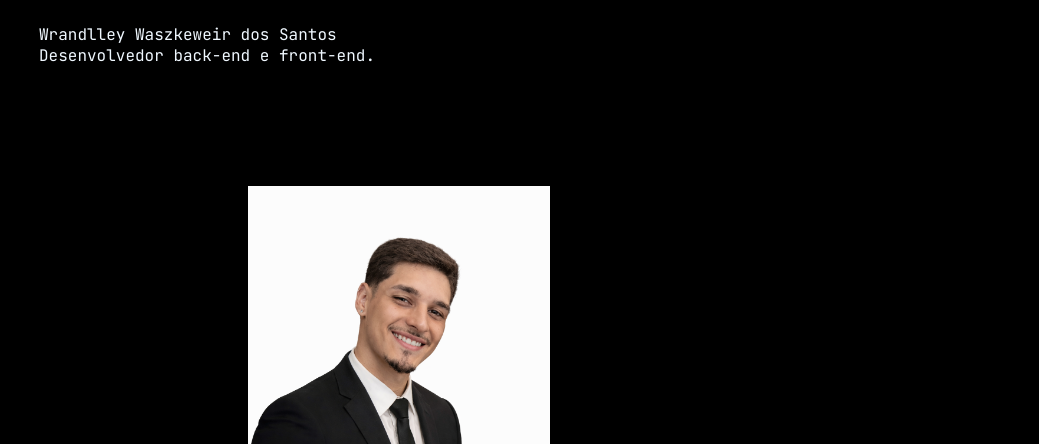
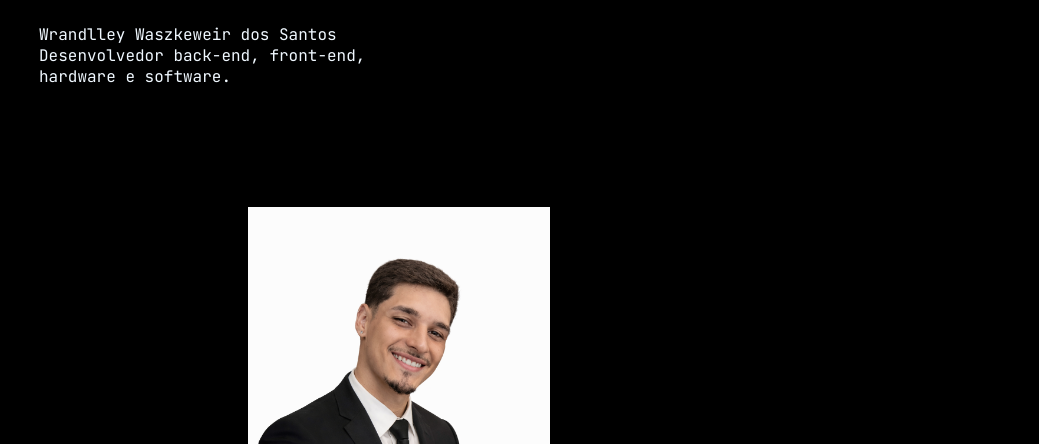
Before and after one commit to Wrandlley/Portfolio, a plain HTML site: page index.html in a window 1280 px wide. Shown: the part 656-1100 px from the top of the page, without its empty margins (241-1280 px from the left). Drawn offline with nearby package versions, Linux system fonts and the light colour scheme.

Commit message:
Atualizaçao 2

```diff
--- a/index.html
+++ b/index.html
@@ -70,7 +70,8 @@
                         <h1>Olá, seja bem vindo(a) ao meu portfólio.</h1>
                         <div class="paragrafo">
                             <p>Wrandlley Waszkeweir dos Santos</p>
-                            <p>Desenvolvedor back-end e front-end.</p>
+                            <p>Desenvolvedor back-end, front-end,</p>
+                            <p>hardware e software.</p>
                         </div>
 
                         <div class="btn-contato">
@@ -103,7 +104,7 @@
                         <h2>MUITO PRAZER, <span>SOU WRANDLLEY WASZKEWEIR DOS SANTOS.</span></h2>
                         <p>Sou desenvolvedor, formado em Analise e Desenvolvimento de Sistemas, com sólida base em programação, desenvolvimento web e resolução de problemas.
                             Apaixonado por tecnologia e inovação. Busco constantemente aprimorar minhas habilidades e criar soluções eficientes e criativas. Tenho experiência
-                            no desenvolvimento de projetos utilizando HTML, CSS, JavaScript, Angular, Java e Django, além de conhecimento em versionamento com Git e Também possuo
+                            no desenvolvimento de projetos utilizando HTML, CSS, JavaScript, Angular, Java e Django, além de conhecimento em versionamento com Git e também possuo
                             ampla vivencia em manutenção de hardware, suporte técnico e troubleshooting de sistemas Estou sempre aberto a novos desafios e oportunidades de aprendizado.</p>
                         <p>Possuo perfil analítico, boa comunicação e facilidade para trabalhar em equipe. Busco uma oportunidade como Desenvolvedor Júnior, Analista de Suporte e
                             Suporte Tecnico para iniciar minha trajetória profissional na área de tecnologia e contribuir com soluções eficientes e inovadoras. </p>
```
